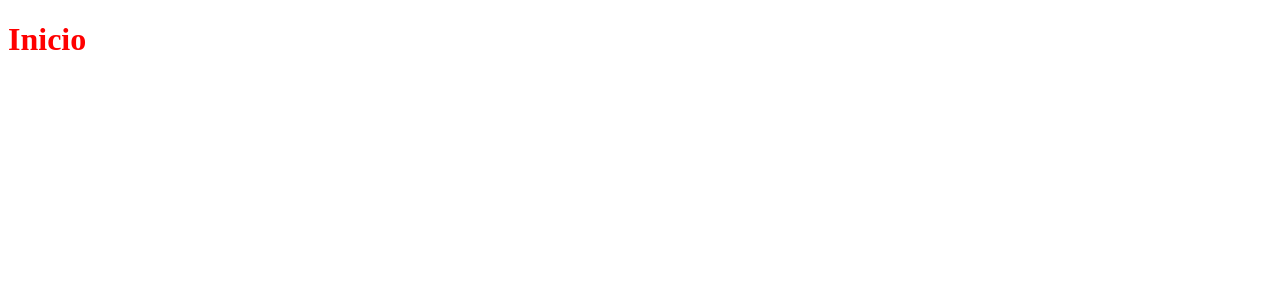
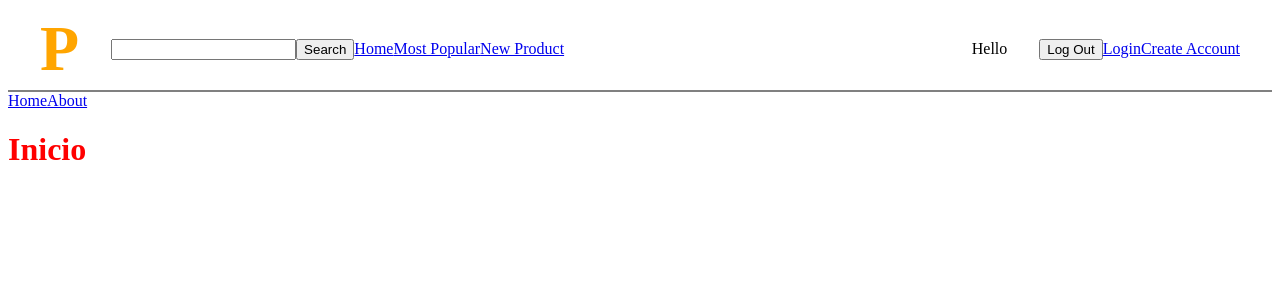
Before and after one commit to SergKcode/producthunter-nextjs, a Next.js app: page / in a window 1280 px wide. Shown: the top 300 px of the page. Built offline with nearby package versions, Linux system fonts and the light colour scheme.

Commit message:
navigation created

```diff
--- a/components/layout/Header.js
+++ b/components/layout/Header.js
@@ -1,6 +1,9 @@
 import React, { useContext } from 'react';
 import Link from 'next/link';
 import styled from 'styled-components';
+
+import Browser from '../ui/Browser';
+import Navigation from './Navigation';
 
 
 
@@ -14,7 +17,7 @@ const HeaderContainer = styled.div`
     }
 `;
 
-const Header = styled.header`
+const HeaderTag = styled.header`
     border-bottom: 2px solid grey;
         padding: 1rem 0;
 `;
@@ -39,7 +42,7 @@ const P = styled.p`
 const Header = () => {
 
     return (
-        <Header
+        <HeaderTag
 
         >
             <HeaderContainer>
@@ -51,38 +54,24 @@ const Header = () => {
                     </Link>
 
 
-                    <Buscar />
+                    <Browser/>
 
-                    <Navegacion />
+                    <Navigation/>
+
+
                 </Div>
 
                 <Div
 
                 >
-                    { usuario ? (
-                        <>
-                            <P
-                            >Hola: user</P>
-                            <button
 
-                                onClick={console.log("button")}
-                            >Log out</button>
-                        </>
-                    ) : (
-                        <>
-                            <Link href="/login">
-                                <button
-
-                                >Login</button>
-                            </Link>
-                            <Link href="/sign-up">
-                                <button>Sign Up</button>
-                            </Link>
-                        </>
-                    ) }
+                    <P>Hello</P>
+                    <button type="Button">Log Out</button>
+                    <Link href="/login">Login</Link>
+                    <Link href="/new-account">Create Account</Link>
                 </Div>
             </HeaderContainer>
-        </Header>
+        </HeaderTag>
      );
 }
 
--- a/components/layout/Layout.js
+++ b/components/layout/Layout.js
@@ -1,7 +1,15 @@
+import React from 'react';
+import Link from 'next/link';
+import Header from './Header';
+
 const Layout = props => {
     return (
         <>
-            <h1>Header</h1>
+            <Header/>
+            <nav>
+                <Link href="/">Home</Link>
+                <Link href="/about">About</Link>
+            </nav>
 
             <main>
                 {props.children}
--- /dev/null
+++ b/components/layout/Navigation.js
@@ -0,0 +1,14 @@
+import React from 'react';
+import Link from 'next/link';
+
+const Navigation = () => {
+    return (
+        <nav>
+            <Link href="/">Home</Link>
+            <Link href="/">Most Popular</Link>
+            <Link href="/">New Product</Link>
+        </nav>
+     );
+}
+
+export default Navigation;
--- /dev/null
+++ b/components/ui/Browser.js
@@ -0,0 +1,15 @@
+import React from "react";
+
+const Browser = () => {
+
+    return (
+        <form>
+            <input type= "text"/>
+            <button type="submit">Search</button>
+
+
+        </form>
+    );
+}
+
+export default Browser;
--- a/pages/index.js
+++ b/pages/index.js
@@ -1,5 +1,6 @@
 import React from 'react'
 import styled from 'styled-components';
+import Layout from '../components/layout/Layout'
 
 const H1 = styled.h1`
 color:red;
@@ -7,9 +8,12 @@ color:red;
 
 const Home=()=> {
   return (
-    <div>
-      <H1>Inicio</H1>
-    </div>
+
+    <Layout>
+      <div>
+        <H1>Inicio</H1>
+      </div>
+    </Layout>
 
   )
 }
```
